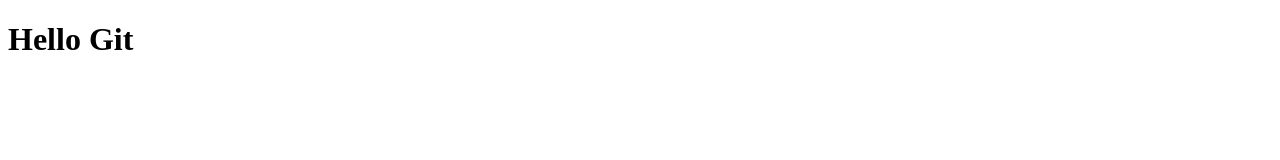
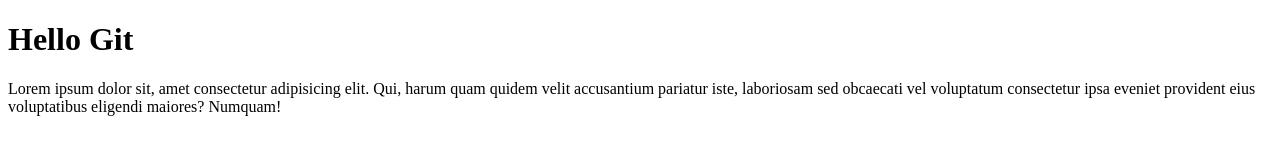
Before and after one commit to varyar27/hello-git, a plain HTML site: page index.html in a window 1280 px wide. Drawn offline with Linux system fonts and the light colour scheme.

Commit message:
Inserted a paragraph

```diff
--- a/index.html
+++ b/index.html
@@ -8,5 +8,6 @@
 </head>
 <body>
     <h1>Hello Git</h1>
+    <p>Lorem ipsum dolor sit, amet consectetur adipisicing elit. Qui, harum quam quidem velit accusantium pariatur iste, laboriosam sed obcaecati vel voluptatum consectetur ipsa eveniet provident eius voluptatibus eligendi maiores? Numquam!</p>
 </body>
 </html>
```
